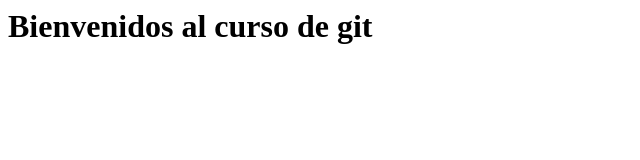
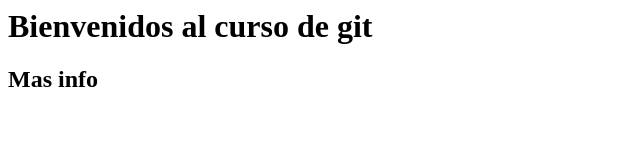
Before and after one commit to JDavidCalderonQ/practicauno, a plain HTML site: page index.html in a window 1280 px wide. Shown: the whole page, without its empty margins (0-640 px from the left). Drawn offline with Linux system fonts and the light colour scheme.

Commit message:
Mi mensaje del commit

```diff
--- a/index.html
+++ b/index.html
@@ -4,5 +4,6 @@
 </head>
 <body>
 <h1>Bienvenidos al curso de git</h1>
+<h2>Mas info</h2>
 </body>
 </html>
```
